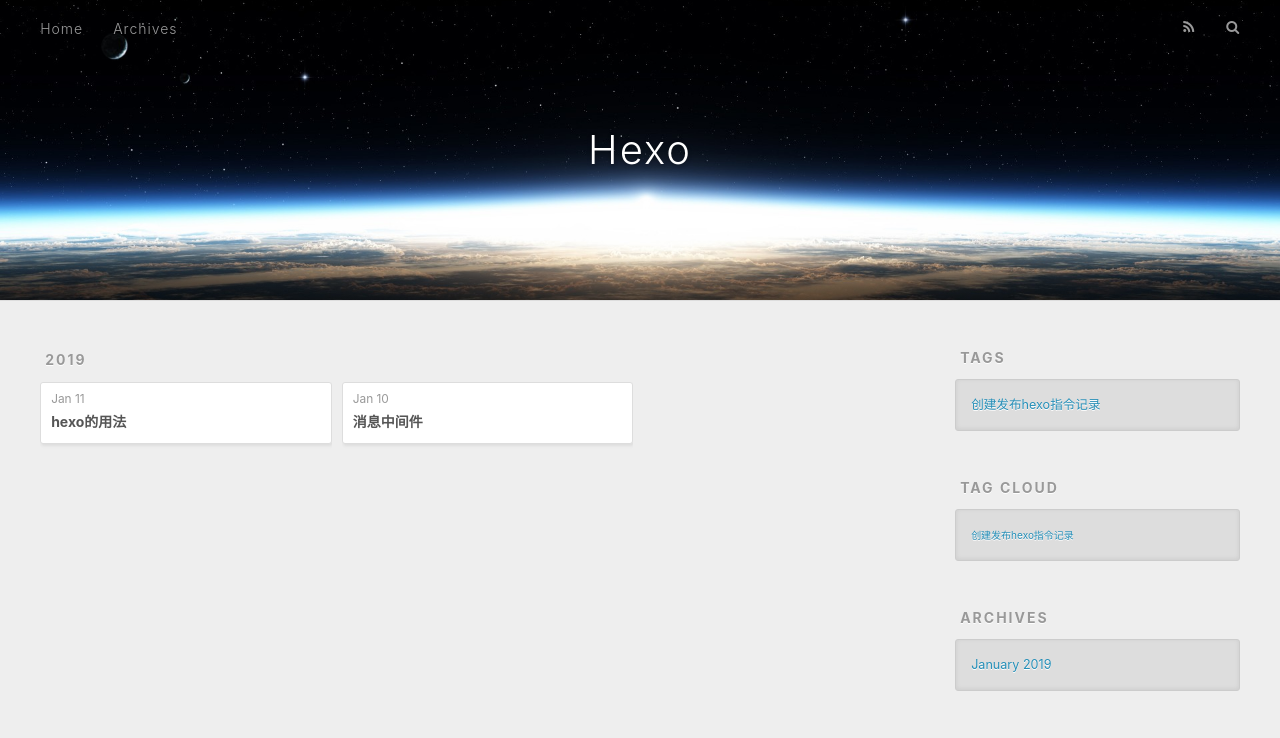
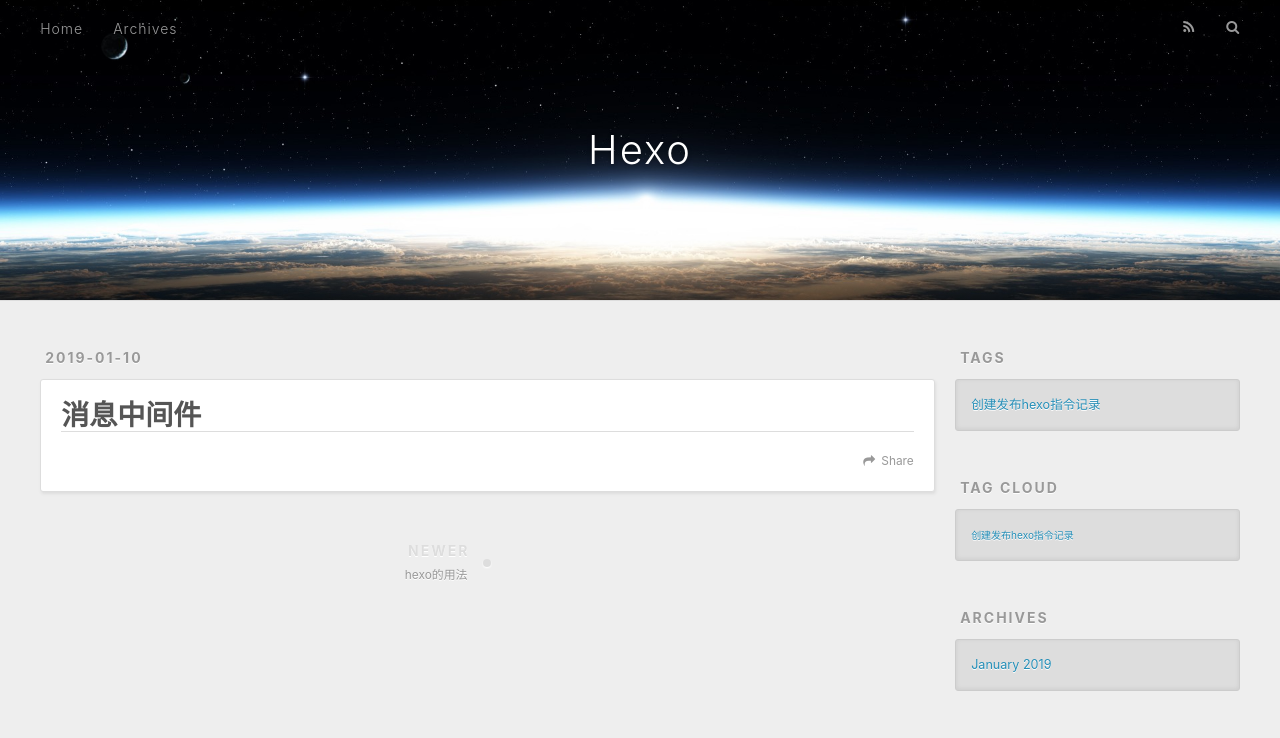
Before and after one commit to cskami/cskami.github.io, a plain HTML site: page 2019/cjqrchyu30004wgwbjimoa5z5/index.html in a window 1280 px wide. Shown: the top 738 px of the page. Drawn offline with nearby package versions, Linux system fonts and the light colour scheme.

Commit message:
Site updated: 2019-01-11 09:10:39

```diff
--- a/archives/index.html
+++ b/2019/cjqrchyu30004wgwbjimoa5z5/index.html
@@ -5,15 +5,16 @@
 
 
 
-  <title>Archives | Hexo</title>
+  <title>消息中间件 | Hexo</title>
   <meta name="viewport" content="width=device-width, initial-scale=1, maximum-scale=1">
-  <meta property="og:type" content="website">
-<meta property="og:title" content="Hexo">
-<meta property="og:url" content="http://yoursite.com/archives/index.html">
+  <meta property="og:type" content="article">
+<meta property="og:title" content="消息中间件">
+<meta property="og:url" content="http://yoursite.com/2019/cjqrchyu30004wgwbjimoa5z5/index.html">
 <meta property="og:site_name" content="Hexo">
 <meta property="og:locale" content="default">
+<meta property="og:updated_time" content="2019-01-10T01:05:32.673Z">
 <meta name="twitter:card" content="summary">
-<meta name="twitter:title" content="Hexo">
+<meta name="twitter:title" content="消息中间件">
 
     <link rel="alternate" href="/atom.xml" title="Hexo" type="application/atom+xml">
 
@@ -60,59 +61,55 @@
   </div>
 </header>
       <div class="outer">
-        <section id="main">
+        <section id="main"><article id="post-消息中间件" class="article article-type-post" itemscope="" itemprop="blogPost">
+  <div class="article-meta">
+    <a href="/2019/cjqrchyu30004wgwbjimoa5z5/" class="article-date">
+  <time datetime="2019-01-10T01:05:32.000Z" itemprop="datePublished">2019-01-10</time>
+</a>
+
+  </div>
+  <div class="article-inner">
+
+
+      <header class="article-header">
+
+
+    <h1 class="article-title" itemprop="name">
+      消息中间件
+    </h1>
+
+
+      </header>
+
+    <div class="article-entry" itemprop="articleBody">
 
 
 
+    </div>
+    <footer class="article-footer">
+      <a data-url="http://yoursite.com/2019/cjqrchyu30004wgwbjimoa5z5/" data-id="cjqrchyu30004wgwbjimoa5z5" class="article-share-link">Share</a>
 
 
-
-      <section class="archives-wrap">
-        <div class="archive-year-wrap">
-          <a href="/archives/2019" class="archive-year">2019</a>
-        </div>
-        <div class="archives">
-
-    <article class="archive-article archive-type-post">
-  <div class="archive-article-inner">
-    <header class="archive-article-header">
-      <a href="/2019/20190111080938/" class="archive-article-date">
-  <time datetime="2019-01-11T00:09:38.000Z" itemprop="datePublished">Jan 11</time>
-</a>
+    </footer>
+  </div>
 
 
-    <h1 itemprop="name">
-      <a class="archive-article-title" href="/2019/20190111080938/">hexo的用法</a>
-    </h1>
+<nav id="article-nav">
+
+    <a href="/2019/20190111080938/" id="article-nav-newer" class="article-nav-link-wrap">
+      <strong class="article-nav-caption">Newer</strong>
+      <div class="article-nav-title">
+
+          hexo的用法
+
+      </div>
+    </a>
 
 
-    </header>
-  </div>
-</article>
+</nav>
 
 
-
-    <article class="archive-article archive-type-post">
-  <div class="archive-article-inner">
-    <header class="archive-article-header">
-      <a href="/2019/cjqrbrlru0002vswb198kfa62/" class="archive-article-date">
-  <time datetime="2019-01-10T01:05:32.000Z" itemprop="datePublished">Jan 10</time>
-</a>
-
-
-    <h1 itemprop="name">
-      <a class="archive-article-title" href="/2019/cjqrbrlru0002vswb198kfa62/">消息中间件</a>
-    </h1>
-
-
-    </header>
-  </div>
 </article>
-
-
-    </div></section>
-
-
 
 </section>
 
@@ -161,7 +158,7 @@
           </li>
 
           <li>
-            <a href="/2019/cjqrbrlru0002vswb198kfa62/">消息中间件</a>
+            <a href="/2019/cjqrchyu30004wgwbjimoa5z5/">消息中间件</a>
           </li>
 
       </ul>
```
Also changed, not shown: 2019/20190111080938/index.html (+10 -12 lines), archives/2019/01/index.html (+3 -3 lines), archives/2019/index.html (+3 -3 lines), index.html (+11 -13 lines), tags/创建发布hexo指令记录/index.html (+1 -1 lines), test/index.html (+2 -2 lines).
